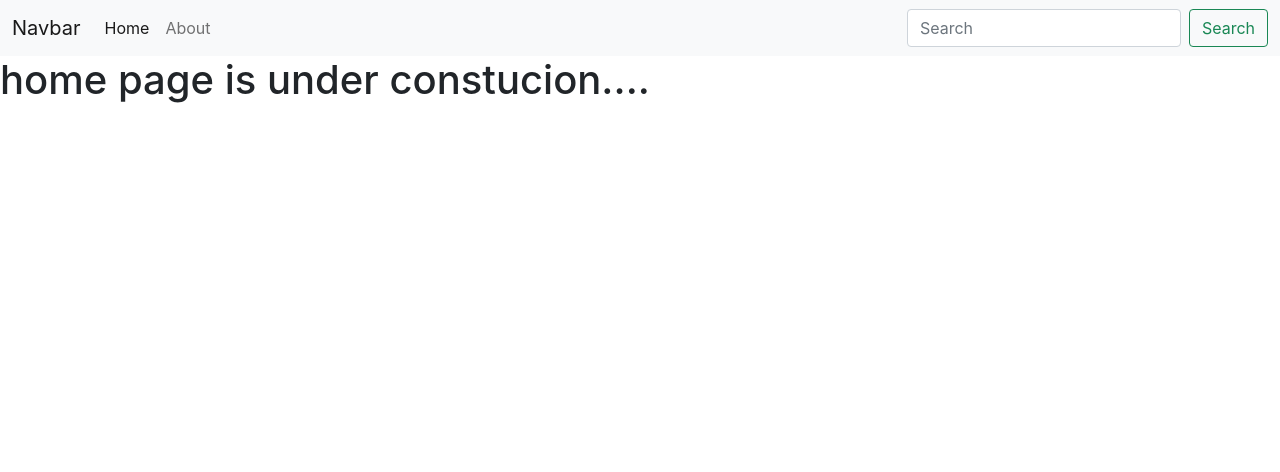
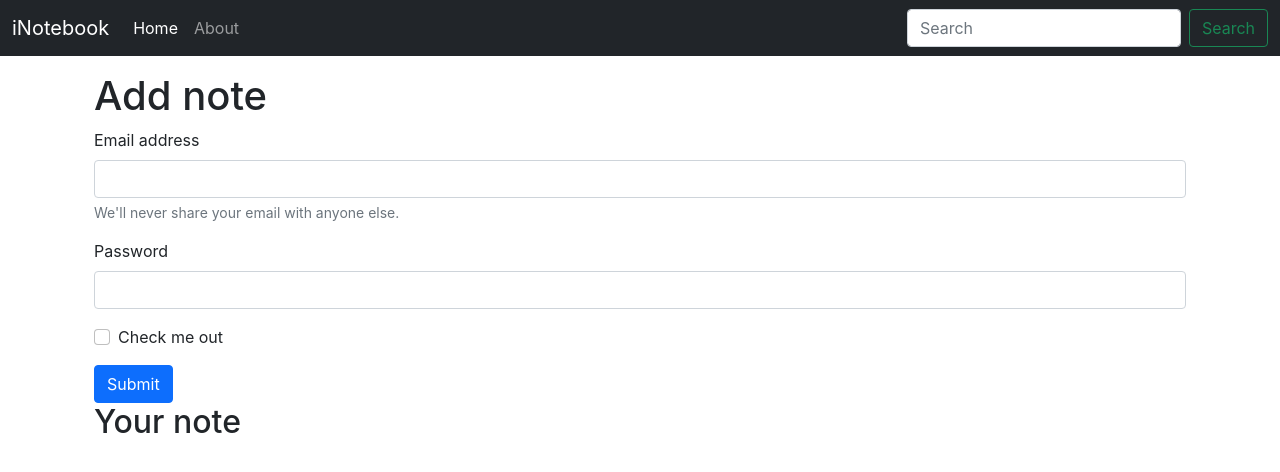
Before and after one commit to Vivekv1999/React-harry-v-2022, a React (Create React App) app in the folder inotebook/: page / in a window 1280 px wide. Shown: the top 472 px of the page. Built offline with nearby package versions, Linux system fonts and the light colour scheme.

Commit message:
lac-59 UseLocation....

```diff
--- a/inotebook/src/App.js
+++ b/inotebook/src/App.js
@@ -13,10 +13,13 @@
         <NoteState >
       <BrowserRouter>
           <Navbar />
+          <div className="container">
+
           <Routes>
             <Route path="/" element={<Home />} />
             <Route exact path="/about" element={<About />} />
           </Routes>
+          </div>
       </BrowserRouter>
         </NoteState>
     </>
--- a/inotebook/src/Context/notes/NoteState.js
+++ b/inotebook/src/Context/notes/NoteState.js
@@ -2,22 +2,11 @@
 import NoteContext from "./noteContext";
 
 export default function NoteState(props) {
-    const s1 = {
-        "name": "Harry",
-        "class": "5b"
-    }
-    const [state,setstate]=useState(s1)
-    const update=()=>{
-        setTimeout(()=>{
-            setstate({
-                "name":"larry",
-                "class":"10b"
-            })
-        },1000)
-    }
+    ///statring ama aaa state hatu pa6a lthi s1 kru ane
+
 
     return (
-        <NoteContext.Provider value={{state,update}}>
+        <NoteContext.Provider >
             {props.children}
         </NoteContext.Provider>
     )
--- a/inotebook/src/components/About.js
+++ b/inotebook/src/components/About.js
@@ -2,13 +2,9 @@
 import noteContext from '../Context/notes/noteContext'
 
 export default function About() {
-  const a = useContext(noteContext)
-  useEffect(() => {
-    a.update()
-  }, [])
   return (
     <div>
-      <h1>about page {a.state.name} and he is in {a.state.class}</h1>
+      <h1>about page</h1>
     </div>
   )
 }
--- a/inotebook/src/components/Home.js
+++ b/inotebook/src/components/Home.js
@@ -2,8 +2,26 @@
 
 export default function Home() {
   return (
-    <div>
-        <h1>home page is under constucion....</h1>
+    <div className="container my-3">
+      <h1>Add note</h1>
+      <form>
+        <div className="mb-3">
+          <label htmlFor="exampleInputEmail1" className="form-label">Email address</label>
+          <input type="email" className="form-control" id="exampleInputEmail1" aria-describedby="emailHelp" />
+          <div id="emailHelp" className="form-text">We'll never share your email with anyone else.</div>
+        </div>
+        <div className="mb-3">
+          <label htmlFor="exampleInputPassword1" className="form-label">Password</label>
+          <input type="password" className="form-control" id="exampleInputPassword1" />
+        </div>
+        <div className="mb-3 form-check">
+          <input type="checkbox" className="form-check-input" id="exampleCheck1" />
+          <label className="form-check-label" htmlFor="exampleCheck1">Check me out</label>
+        </div>
+        <button type="submit" className="btn btn-primary">Submit</button>
+      </form>
+
+      <h2>Your note</h2>
 
     </div>
   )
--- a/inotebook/src/components/Navbar.js
+++ b/inotebook/src/components/Navbar.js
@@ -1,23 +1,27 @@
-import React from 'react'
-import { Link } from 'react-router-dom'
+import React, { useEffect } from 'react'
+import { Link, useLocation } from 'react-router-dom'
 
 
 export default function Navbar() {
+    const locationnn=useLocation()
+    useEffect(()=>{
+        console.log(locationnn);
+    },[locationnn])
     return (
         <>
-            <nav className="navbar navbar-expand-lg navbar-light bg-light">
+            <nav className="navbar navbar-expand-lg navbar-dark bg-dark">
                 <div className="container-fluid">
-                    <Link className="navbar-brand" to="/">Navbar</Link>
+                    <Link className="navbar-brand" to="/">iNotebook</Link>
                     <button className="navbar-toggler" type="button" data-bs-toggle="collapse" data-bs-target="#navbarSupportedContent" aria-controls="navbarSupportedContent" aria-expanded="false" aria-label="Toggle navigation">
                         <span className="navbar-toggler-icon" />
                     </button>
                     <div className="collapse navbar-collapse" id="navbarSupportedContent">
                         <ul className="navbar-nav me-auto mb-2 mb-lg-0">
                             <li className="nav-item">
-                                <Link className="nav-link active" aria-current="page" to="/">Home</Link>
+                                <Link className={`nav-link ${locationnn.pathname==='/'?"active":""}`} aria-current="page" to="/">Home</Link>
                             </li>
                             <li className="nav-item">
-                                <Link className="nav-link" to="/about">About</Link>
+                                <Link className={`nav-link ${locationnn.pathname==='/about'?"active":""}`} to="/about">About</Link>
                             </li>
                         </ul>
                         <form className="d-flex">
```
